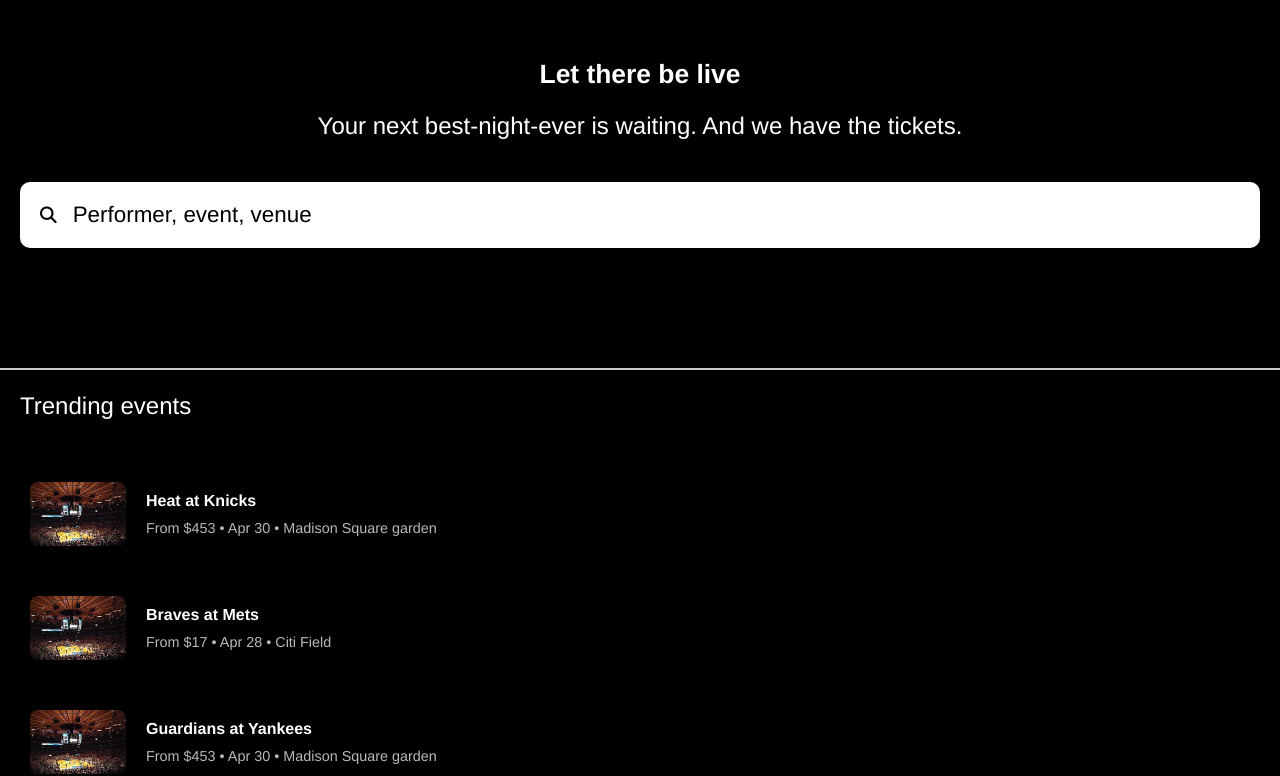
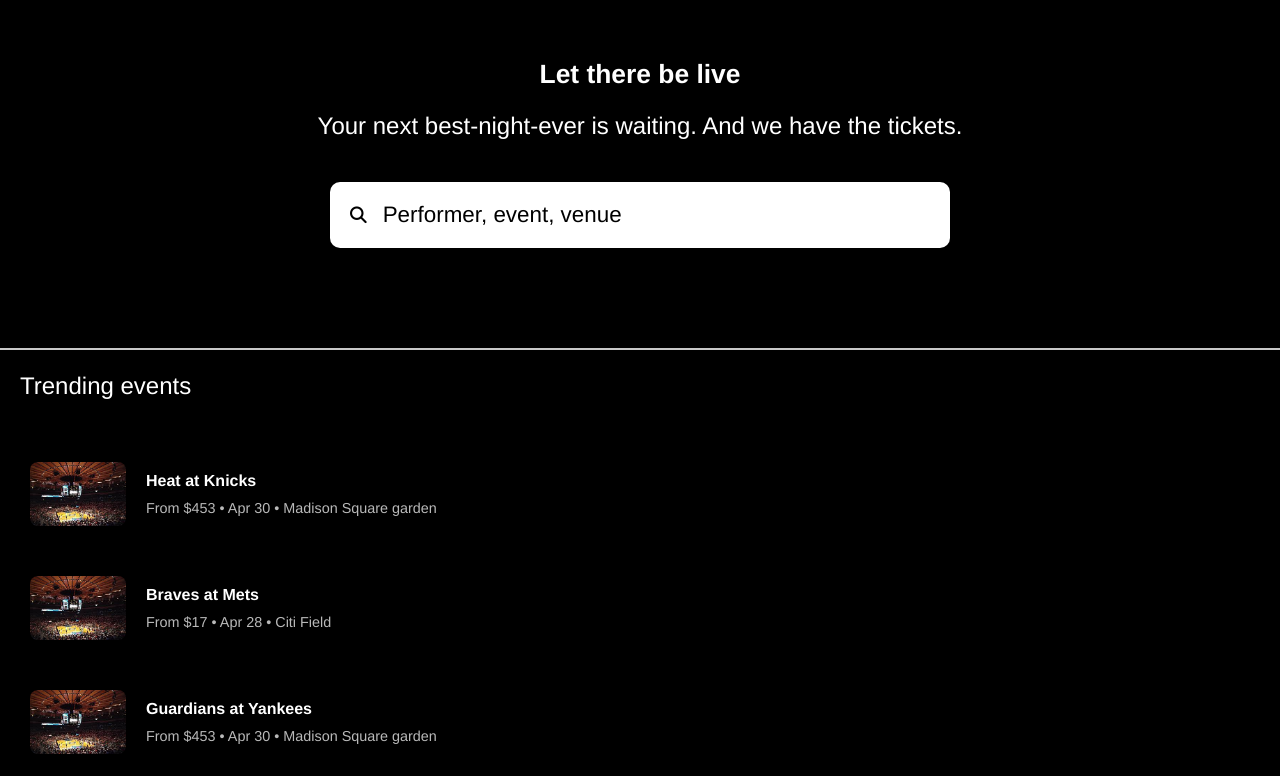
Before and after one commit to moisesg526/sports-ticket, a plain HTML site: page index.html in a window 1280 px wide. Shown: the part 59-835 px from the top of the page. Drawn offline with Linux system fonts and the light colour scheme.

Commit message:
Added media queries for wide screens

```diff
--- a/styles.css
+++ b/styles.css
@@ -370,3 +370,10 @@ li {
     padding: 20px 30px;
   }
 }
+
+@media only screen and (min-width: 1000px) {
+  .searchbar {
+    width: 50%;
+    margin: auto;
+  }
+}
```
